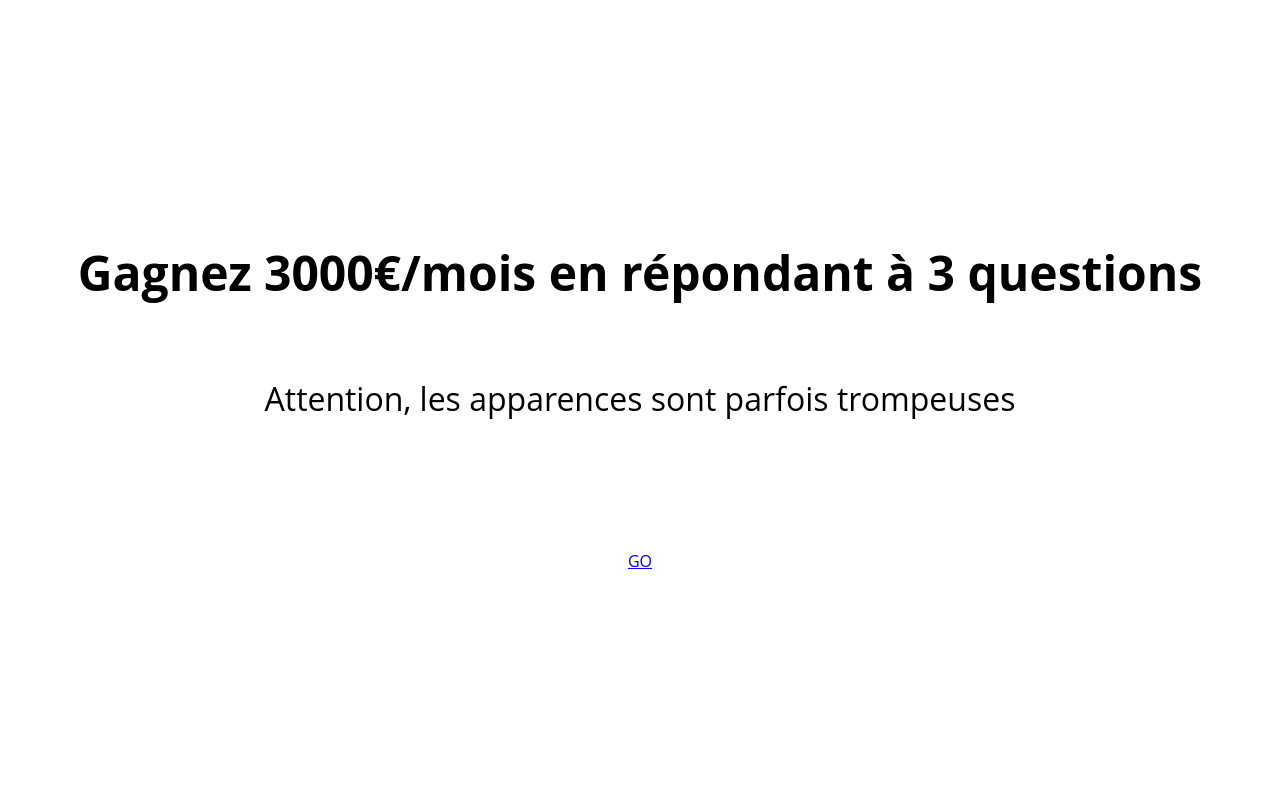
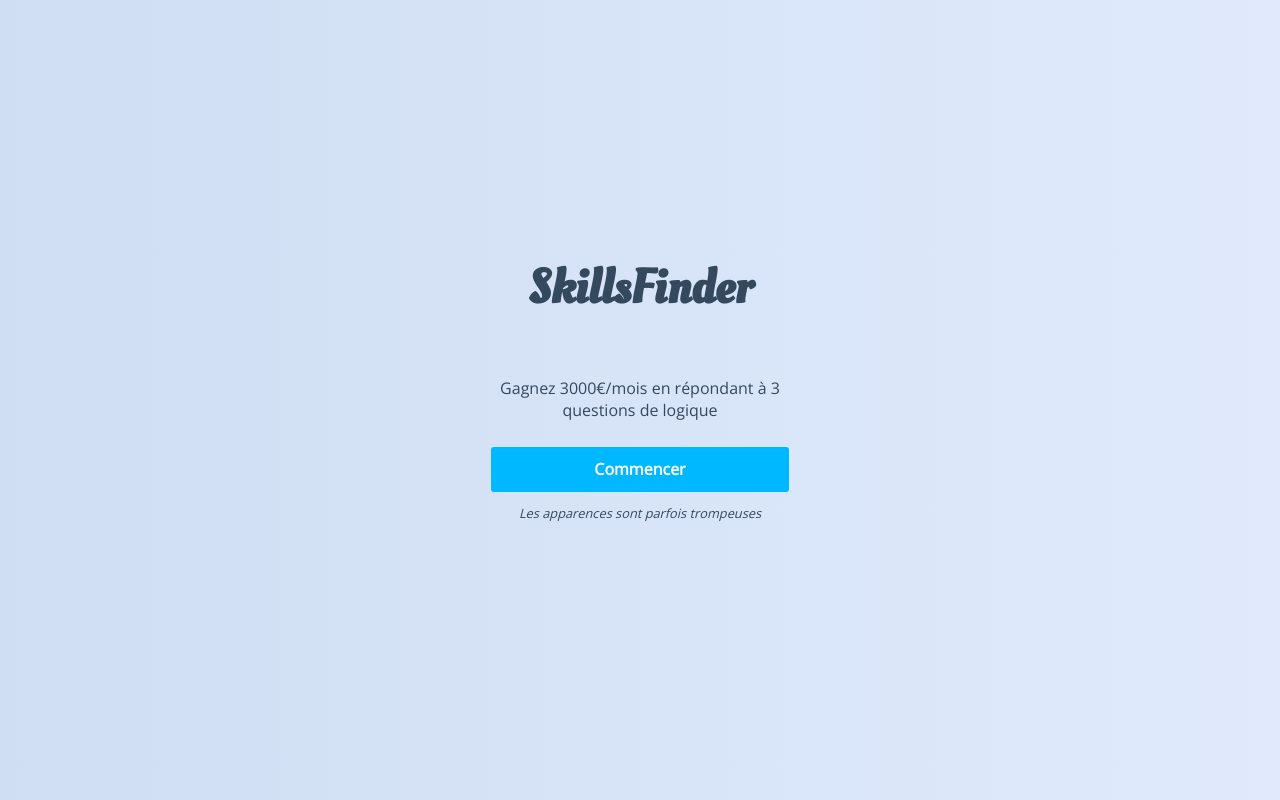
Before and after one commit to maximecroteau/skillfinder, a Django app: page / in a window 1280 px wide. Run offline with Django 3.2, Linux system fonts and the light colour scheme; some libraries are stand-ins or nearby versions.

Commit message:
feat: css

```diff
--- a/enigma/templates/menu/accueil.html
+++ b/enigma/templates/menu/accueil.html
@@ -6,21 +6,23 @@
         <link rel="stylesheet" href="{% static 'css/info.css' %}">
         <title>Accueil</title>
         <meta charset="utf-8">
+        <link rel="stylesheet" type="text/css" href="https://fonts.googleapis.com/css?family=Open+Sans">
+        <link href="https://fonts.googleapis.com/css?family=Oleo+Script&display=swap" rel="stylesheet">
     </head>
 
     <body>
         <div class="centered-content">
             <div class="info">
-                <h2>Gagnez 3000€/mois en répondant à 3 questions</h2>
-                <p>Attention, les apparences sont parfois trompeuses</p>
+                <h2>SkillsFinder</h2>
+                <p>Gagnez 3000€/mois en répondant à 3 questions de logique</p>
+
+                <a href="{% url 'enigma1_1' %}" class="link-start">
+                    <div class="button">
+                        Commencer
+                    </div>
+                </a>
+                <p class="tips">Les apparences sont parfois trompeuses</p>
             </div>
-        </div>
-        <div class="info-container">
-            <a href="{% url 'enigma1_1' %}">
-                <div>
-                    GO
-                </div>
-            </a>
         </div>
     </body>
 </html>
--- a/enigma/templates/menu/end.html
+++ b/enigma/templates/menu/end.html
@@ -5,6 +5,7 @@
     <head>
         <link rel="stylesheet" href="{% static 'css/info.css' %}">
         <link rel="stylesheet" type="text/css" href="https://fonts.googleapis.com/css?family=Open+Sans">
+        <link href="https://fonts.googleapis.com/css?family=Oleo+Script&display=swap" rel="stylesheet">
         <title>Accueil</title>
         <meta charset="utf-8">
     </head>
@@ -12,8 +13,9 @@
     <body>
         <div class="centered-content">
             <div class="info">
-                <h2>Félicitation, vous avez terminé ce test</h2>
-                <p>Nous vous recontacterons via les informations que vous avez renseigné précédement</p>
+                <h2>Félicitation</h2>
+                <p>Vous avez terminé ce test.</p>
+                <p>Nous vous recontacterons via les informations que vous avez renseigné précédement.</p>
             </div>
         </div>
     </body>
--- a/static/css/info.css
+++ b/static/css/info.css
@@ -3,26 +3,90 @@ body {
     margin: 0;
     font-family: Open Sans,Arial;
 }
-
+h2 {
+    font-family: 'Oleo Script', cursive;
+}
 .centered-content {
     display: flex;
-    height: calc(100vh - 250px);
+    height: 100vh;
     justify-content: center;
     flex-direction: column;
     align-items: center;
-}
-
-.info-container {
-    height: 250px;
-    display: flex;
-    justify-content: center;
-    align-items: flex-start;
+    background: #E0EAFC;  /* fallback for old browsers */
+    background: -webkit-linear-gradient(to right, #CFDEF3, #E0EAFC);  /* Chrome 10-25, Safari 5.1-6 */
+    background: linear-gradient(to right, #CFDEF3, #E0EAFC); /* W3C, IE 10+/ Edge, Firefox 16+, Chrome 26+, Opera 12+, Safari 7+ */
 }
 
 .info {
-    height: 150px;
+    color: #34495e;
+    width: 300px;
     font-size: 2em;
     display: flex;
     align-items: center;
     flex-direction: column;
+    text-align: center;
+    padding-bottom: 50px;
 }
+.info p {
+    font-size: 0.5em;
+}
+
+.link-start {
+    text-decoration: none;
+}
+.button {
+    margin-top:10px;
+    height: 45px;
+    width: 298px;
+    background-color: #00b8ff;
+    border-radius: 3px;
+    color: #fff;
+    font-size: 0.5em;
+    font-weight: bold;
+    display: flex;
+    align-items: center;
+    justify-content: center;
+}
+.button:hover {
+    background-color: #4e96c2;
+}
+
+.tips {
+    font-size: 0.4em !important;
+    font-style: italic;
+}
+
+input[type=submit] {
+    margin-top:10px;
+    height: 45px;
+    width: 298px;
+    border: none;
+    background-color: #00b8ff;
+    border-radius: 3px;
+    color: #fff;
+    font-size: 0.5em;
+    font-weight: bold;
+    display: flex;
+    align-items: center;
+    justify-content: center;
+    cursor: pointer;
+}
+input[type=submit]:hover {
+    background-color: #4e96c2;
+}
+input[type=submit]:disabled {
+    cursor: not-allowed;
+    background-color: #b7d2e5;
+}
+
+input[type=text],
+input[type=email] {
+    z-index: 999;
+    width: 278px;
+    padding: 10px 10px;
+    background: #fff;
+    box-shadow: 0 8px 15px rgba(70,70,70,.1);
+    font-size: 0.5em;
+    border: 1px solid #b1afaf;
+    border-radius: 3px 0 0 3px;
+}
--- a/templates/base_enigma.html
+++ b/templates/base_enigma.html
@@ -32,7 +32,7 @@
                 {% csrf_token %}
                 <input type="text" name="response" required>
                 <input type="number" name="time" id="time" hidden>
-                <input type="submit" id="submit" value="Ok">
+                <input type="submit" class="button" id="submit" value="OK">
             </form>
         </div>
         {% endblock %}
```
Also changed, not shown: enigma/templates/menu/etape1.html (+14 -4 lines), static/css/style.css (+19 -1 lines).
